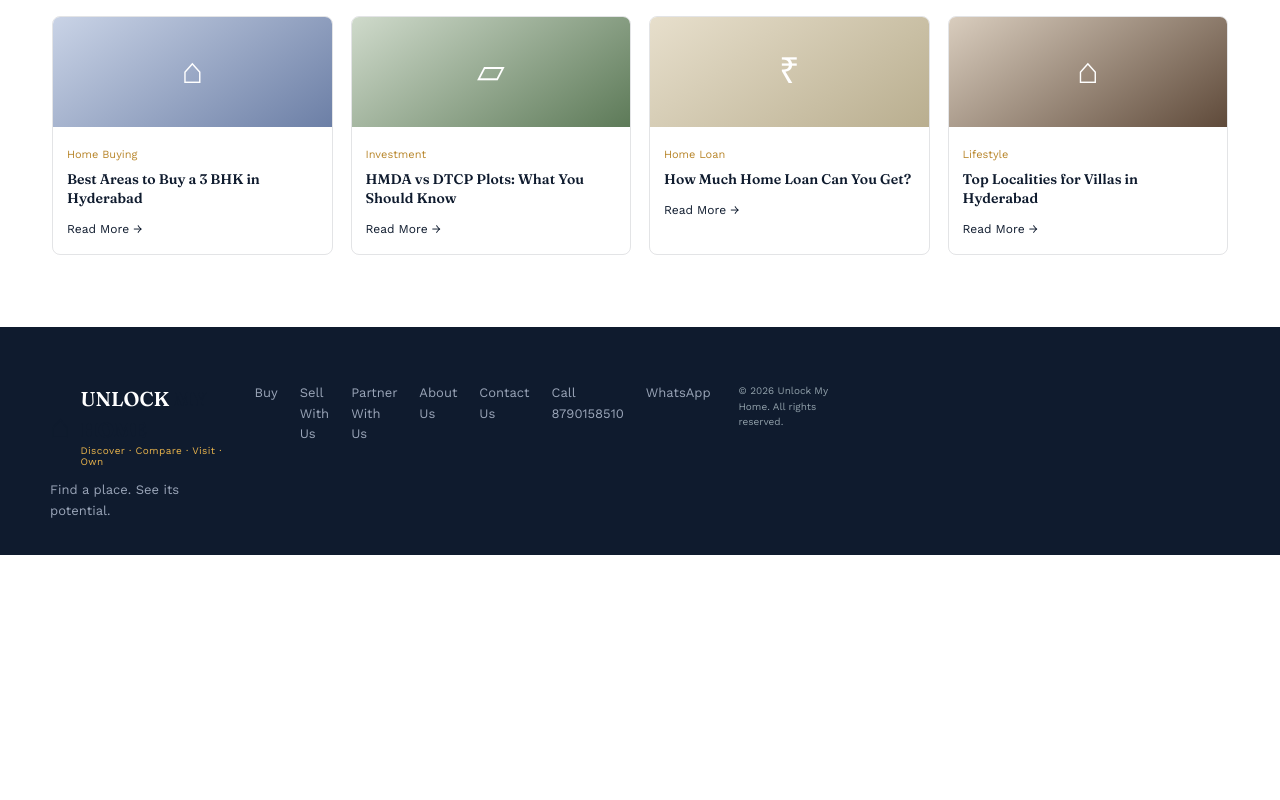
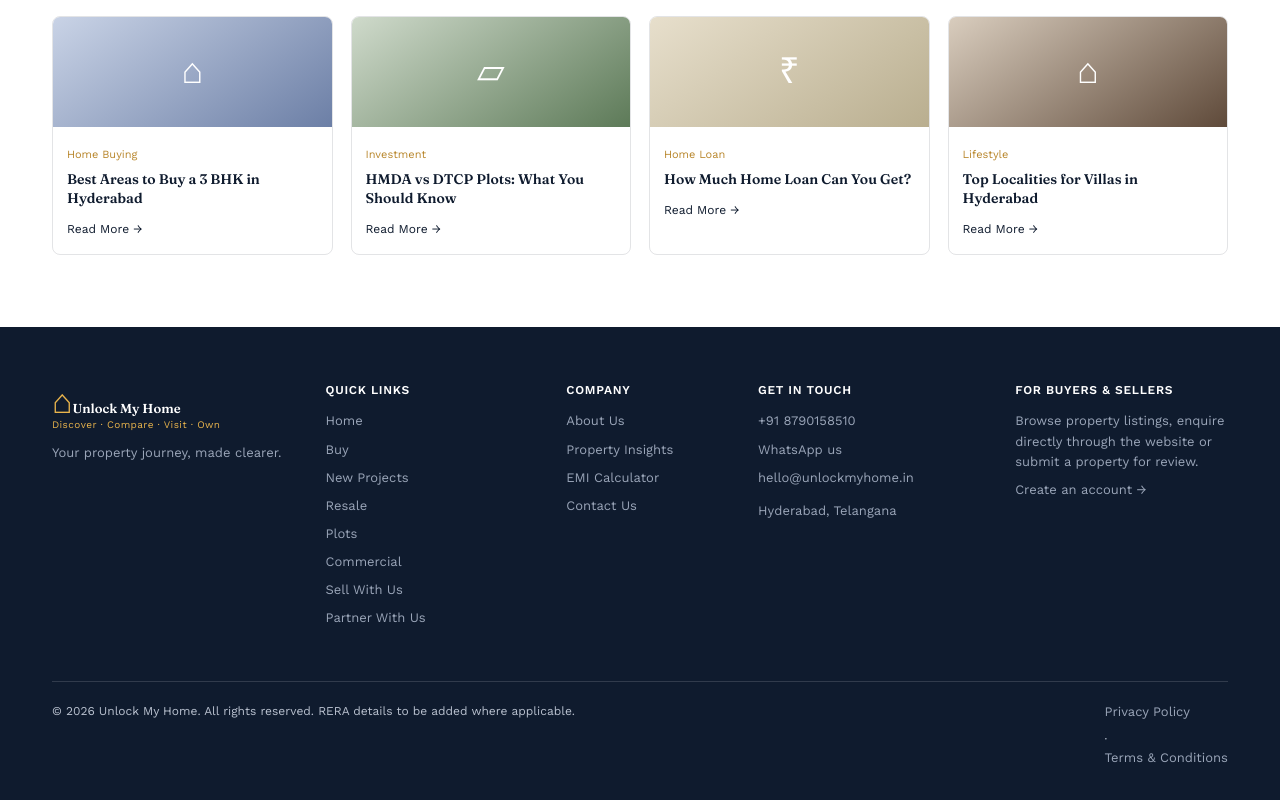
Before and after one commit to Nshivani0809/Unlock-my-home, a Next.js app: page / in a window 1280 px wide. Shown: the part 2604-3404 px from the top of the page. Before the commit the page ends 3159 px from the top, so only its background shows below. Built offline with nearby package versions, Linux system fonts and the light colour scheme; no server answers.

Commit message:
Rebuild site footer to match supplied HTML portal design and confirmed contact details

```diff
--- a/app/layout.tsx
+++ b/app/layout.tsx
@@ -1,11 +1,20 @@
 import type { Metadata } from "next";
+import Link from "next/link";
 import "./globals.css";
 import Navbar from "@/components/Navbar";
 export const metadata: Metadata = {
-  title: "Unlock My Home | Premium Property Discovery",
-  description: "Discover land and properties for sale in Hyderabad with Unlock My Home.",
+  title: "Unlock My Home — Discover · Compare · Visit · Own",
+  description: "Discover verified properties, trusted builders and property opportunities in Hyderabad.",
   metadataBase: new URL(process.env.NEXT_PUBLIC_SITE_URL || "http://localhost:3000")
 };
 export default function RootLayout({ children }: Readonly<{ children: React.ReactNode }>) {
-  return <html lang="en"><body><Navbar />{children}<footer className="footer" id="contact"><div className="container footer-inner"><div><div className="brand footer-brand"><span className="brand-mark">⌂</span><span>UNLOCK <b>MY HOME</b><small>Discover · Compare · Visit · Own</small></span></div><p>Find a place. See its potential.</p></div><div className="footer-links"><a href="/properties">Buy</a><a href="/sell">Sell With Us</a><a href="/partner">Partner With Us</a><a href="/about">About Us</a><a href="/contact">Contact Us</a><a href="tel:8790158510">Call 8790158510</a><a href="https://wa.me/918790158510">WhatsApp</a></div><small>© {new Date().getFullYear()} Unlock My Home. All rights reserved.</small></div></footer></body></html>;
+  return <html lang="en"><body><Navbar />{children}
+    <footer className="footer" id="contact"><div className="wrap footer-inner">
+      <div><Link className="brand" href="/" style={{marginBottom:10,color:"#fff"}}><span className="brand-mark" style={{color:"#E9B44C"}}>⌂</span><span>Unlock My Home<small>Discover · Compare · Visit · Own</small></span></Link><p>Your property journey, made clearer.</p></div>
+      <div><h5>Quick Links</h5><Link href="/">Home</Link><Link href="/properties">Buy</Link><Link href="/properties?category=new-projects">New Projects</Link><Link href="/properties?category=resale">Resale</Link><Link href="/properties?type=Residential%20Plot">Plots</Link><Link href="/properties?type=Commercial%20Plot">Commercial</Link><Link href="/sell">Sell With Us</Link><Link href="/partner">Partner With Us</Link></div>
+      <div><h5>Company</h5><Link href="/about">About Us</Link><Link href="/insights">Property Insights</Link><Link href="/calculator">EMI Calculator</Link><Link href="/contact">Contact Us</Link></div>
+      <div><h5>Get in Touch</h5><a href="tel:8790158510">+91 8790158510</a><a href="https://wa.me/918790158510">WhatsApp us</a><a href="mailto:hello@unlockmyhome.in">hello@unlockmyhome.in</a><p>Hyderabad, Telangana</p></div>
+      <div><h5>For Buyers & Sellers</h5><p>Browse property listings, enquire directly through the website or submit a property for review.</p><Link href="/register">Create an account →</Link></div>
+      <div className="footer-bottom"><span>© {new Date().getFullYear()} Unlock My Home. All rights reserved. RERA details to be added where applicable.</span><span><Link href="/privacy">Privacy Policy</Link> · <Link href="/terms">Terms &amp; Conditions</Link></span></div>
+    </div></footer></body></html>;
 }
```
